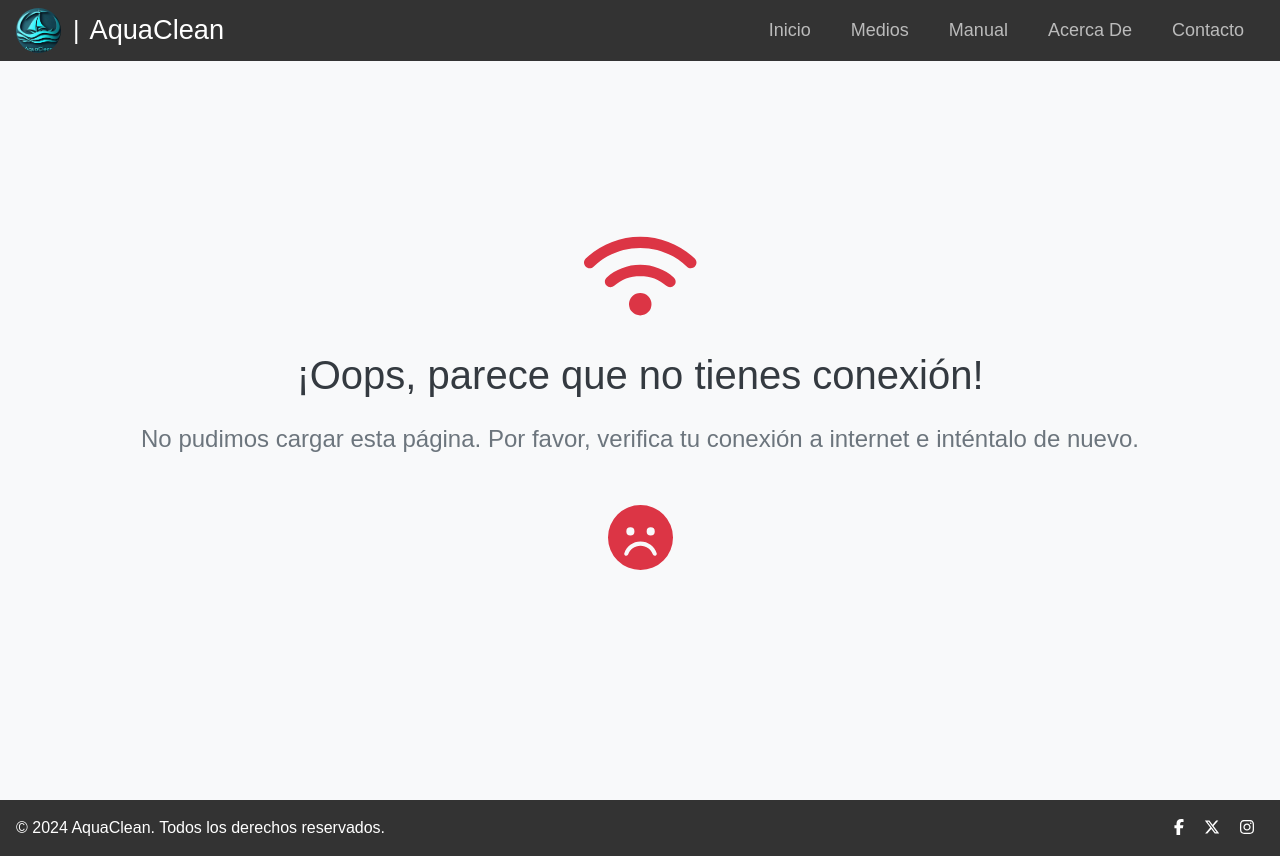
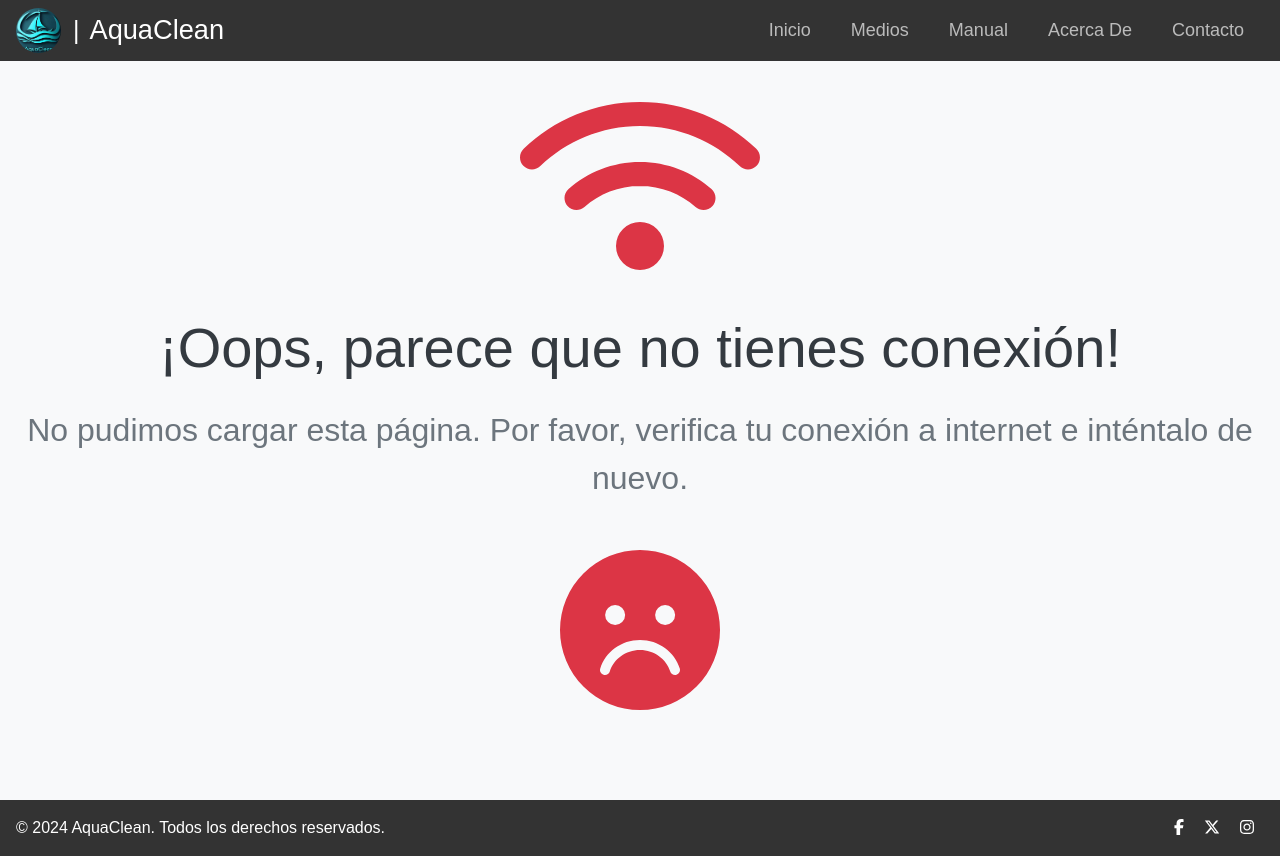
Before and after one commit to DarkDanny25/aquaclean-app, a Next.js app: page /offline in a window 1280 px wide. Built offline with nearby package versions, Linux system fonts and the light colour scheme.

Commit message:
offline page

```diff
--- a/pages/offline.js
+++ b/pages/offline.js
@@ -11,30 +11,66 @@ const Container = styled.div`
   background-color: #f8f9fa;
   padding: 20px;
   text-align: center;
+
+  @media (max-width: 480px) {
+    padding: 10px;
+  }
 `;
 
 const Title = styled.h1`
   font-size: 2.5rem;
   color: #343a40;
   margin-bottom: 1rem;
+
+  @media (max-width: 480px) {
+    font-size: 1.8rem;
+  }
+
+  @media (min-width: 1200px) {
+    font-size: 3.5rem;
+  }
 `;
 
 const Message = styled.p`
   font-size: 1.5rem;
   color: #6c757d;
   margin-bottom: 2rem;
+
+  @media (max-width: 480px) {
+    font-size: 1rem;
+  }
+
+  @media (min-width: 1200px) {
+    font-size: 2rem;
+  }
 `;
 
 const WifiIcon = styled(FontAwesomeIcon)`
-  font-size: 90px;
+  font-size: 10rem;
   color: #dc3545;
   margin-bottom: 1.5rem;
+
+  @media (max-width: 480px) {
+    font-size: 6rem;
+  }
+
+  @media (min-width: 1200px) {
+    font-size: 12rem;
+  }
 `;
 
 const FrownIcon = styled(FontAwesomeIcon)`
-  font-size: 65px;
+  font-size: 8rem;
   color: #dc3545;
   margin-top: 1rem;
+
+  @media (max-width: 480px) {
+    font-size: 5rem;
+  }
+
+  @media (min-width: 1200px) {
+    font-size: 10rem;
+  }
 `;
 
 export default function Offline() {
```
